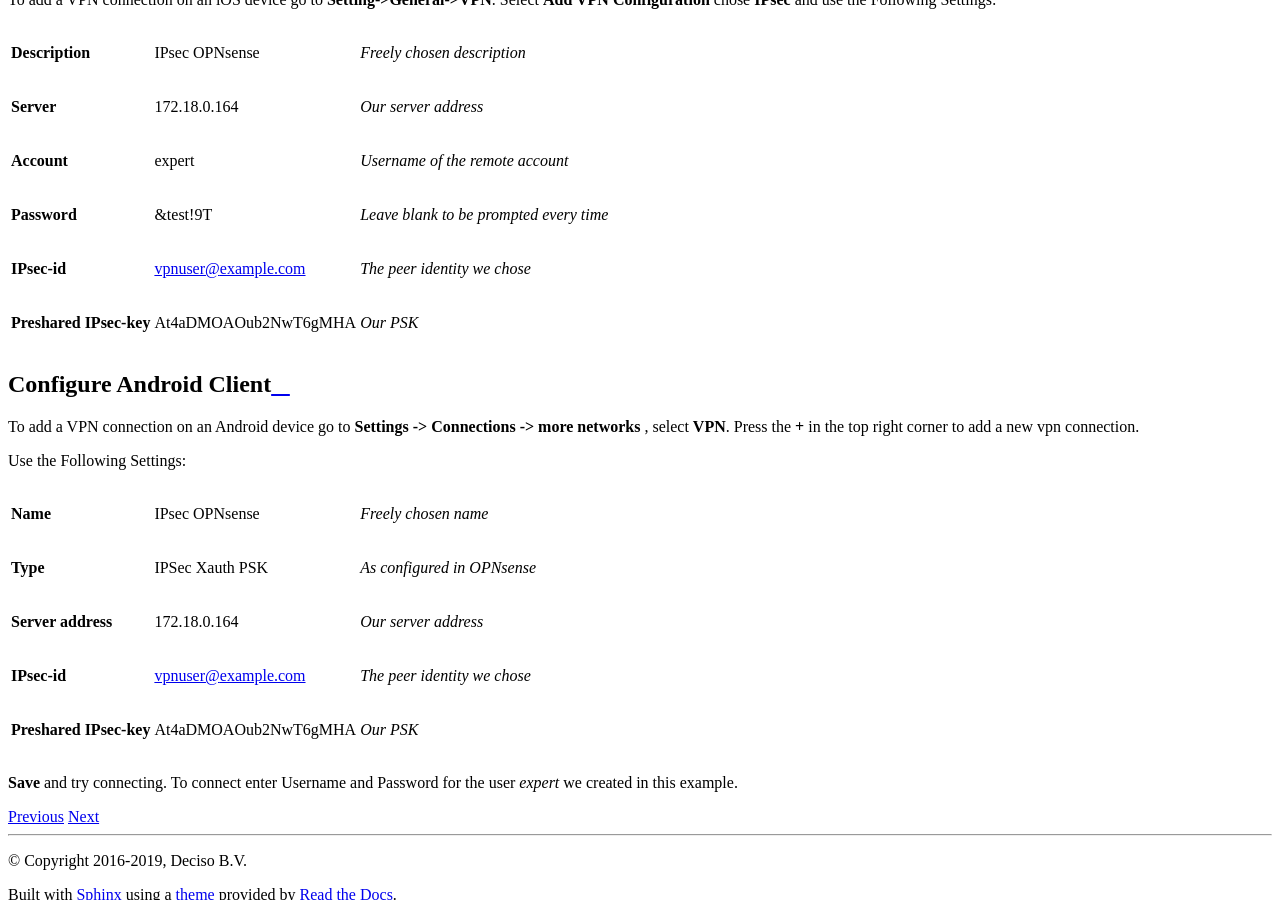
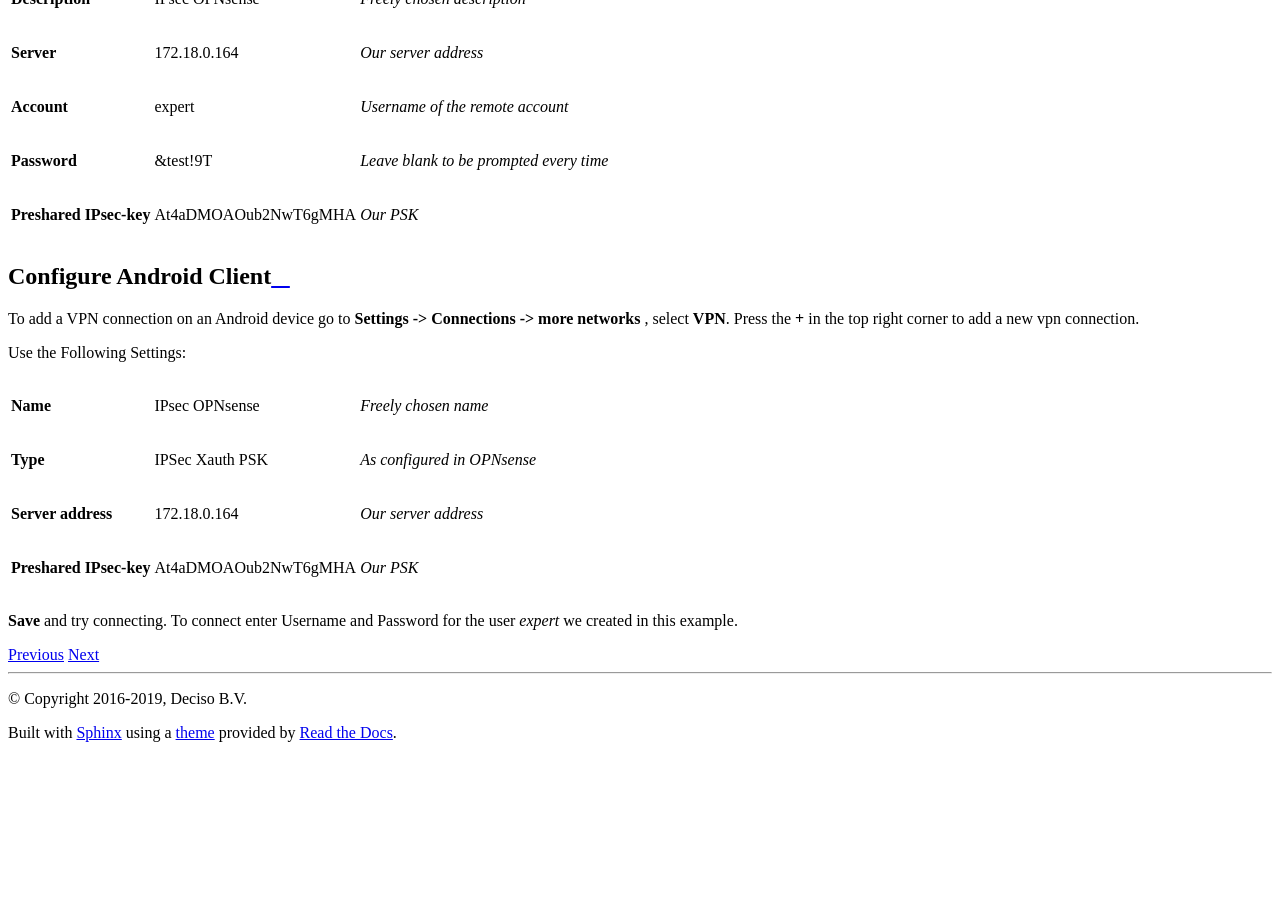
Before and after one commit to opnsense/docs, a Sphinx documentation site: the page built from source/manual/how-tos/ipsec-road.rst, in a window 1280 px wide and 900 px high, scrolled down 13973 px. Built offline with Sphinx 7.4.7 and the Read the Docs theme 2.0.0, drawn with Linux system fonts in a browser that asks for light colours; after the commit the page ends 14723 px from its top, so only the background shows below that; some of the changed text lies outside the part shown.

Commit message:
IPsec road-warrior howto, align doc to reality

```diff
--- a/source/manual/how-tos/ipsec-road.rst
+++ b/source/manual/how-tos/ipsec-road.rst
@@ -135,7 +135,6 @@
  **Negotiation mode**        Agressive              *Select Aggressive*
  **My identifier**           My IP address          *Simple identification for fixed ip*
  **Peer identifier**         User distinguished     *Identification for peer*
- *Peer identifier*           vpnuser@example.com    *Our freely chosen identifier*
  **Pre-Shared Key**          At4aDMOAOub2NwT6gMHA   *Random key*. **CREATE YOUR OWN!**
 =========================== ====================== ======================================
 
@@ -321,7 +320,6 @@
   **Server**                172.18.0.164            *Our server address*
   **Account**               expert                  *Username of the remote account*
   **Password**              &test!9T                *Leave blank to be prompted every time*
-  **IPsec-id**              vpnuser@example.com     *The peer identity we chose*
   **Preshared IPsec-key**   At4aDMOAOub2NwT6gMHA    *Our PSK*
 ========================== ======================= ========================================
 
@@ -338,7 +336,6 @@
   **Name**                  IPsec OPNsense         *Freely chosen name*
   **Type**                  IPSec Xauth PSK        *As configured in OPNsense*
   **Server address**        172.18.0.164           *Our server address*
-  **IPsec-id**              vpnuser@example.com    *The peer identity we chose*
   **Preshared IPsec-key**   At4aDMOAOub2NwT6gMHA   *Our PSK*
 ========================== ======================= =============================
 
```
